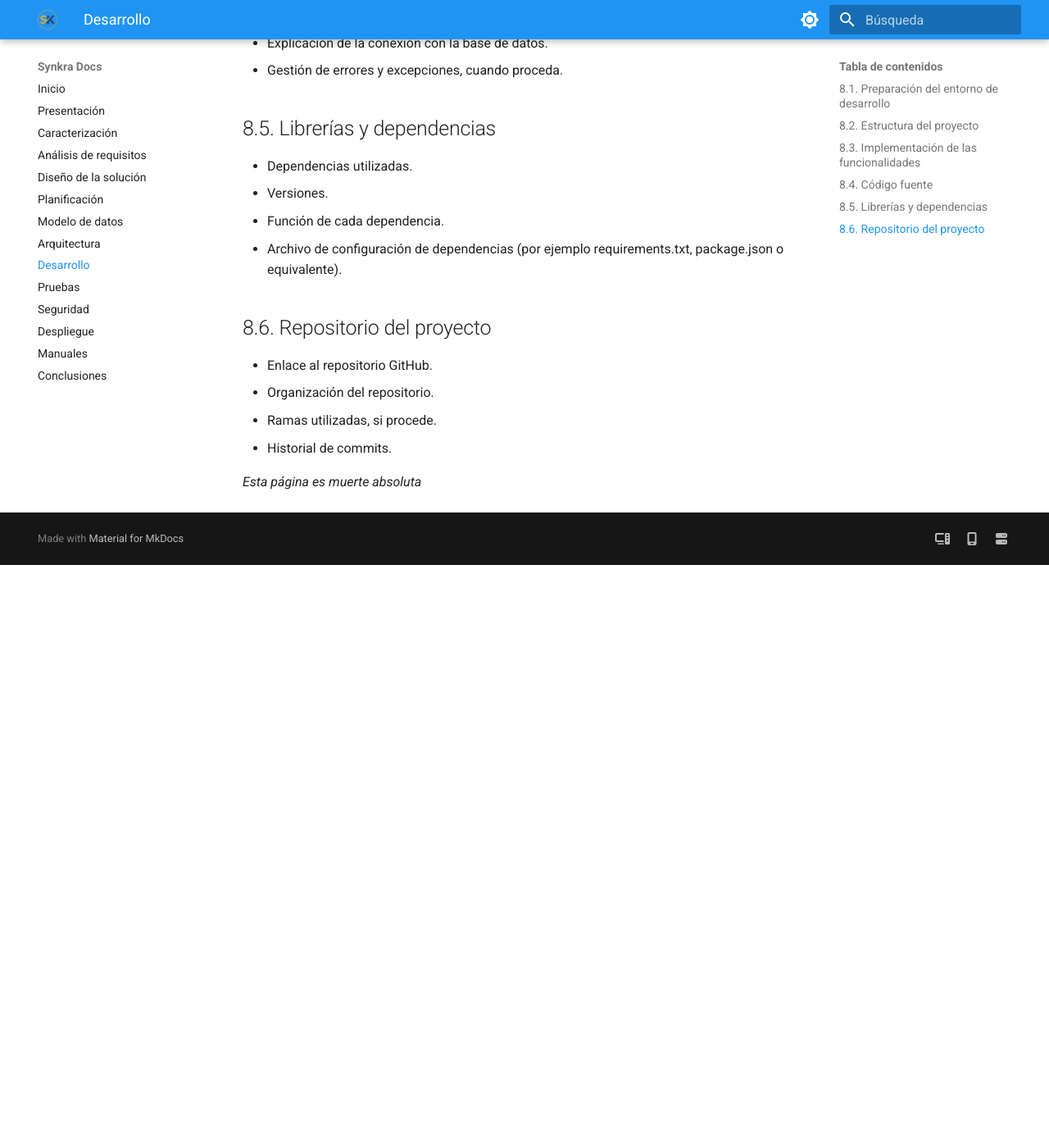
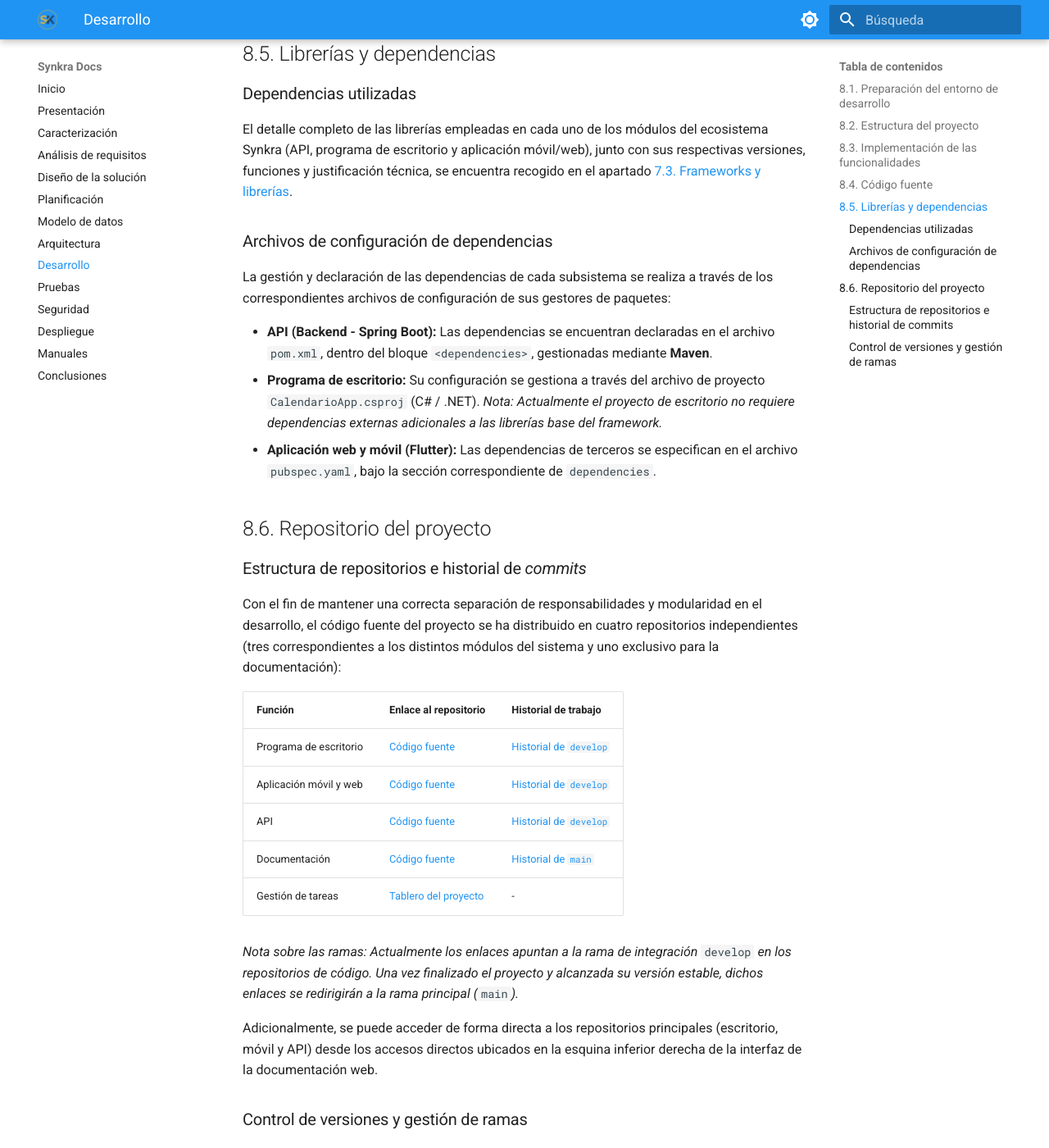
Before and after one commit to ian-ani/synkra-docs, an MkDocs documentation site: the page built from docs/08-desarrollo.md, in a window 1280 px wide and 1400 px high, scrolled down 1043 px. Shown: the whole window at 82% size. Built offline with MkDocs 1.6.1 and Material for MkDocs 9.7.7, drawn with Linux system fonts in a browser that asks for light colours; before the commit the page ends 1732 px from its top, so only the background shows below that; some of the changed text lies outside the part shown.

Commit message:
Añadir enlace a dependencias utilizadas y repositorios

```diff
--- a/docs/08-desarrollo.md
+++ b/docs/08-desarrollo.md
@@ -1,6 +1,4 @@
 # 8. Desarrollo e implementación
-
-Este es uno de los apartados más importantes. Aquí debéis demostrar cómo habéis construido realmente la aplicación.
 
 ## 8.1. Preparación del entorno de desarrollo
 
@@ -34,16 +32,38 @@ Para cada funcionalidad importante:
 
 ## 8.5. Librerías y dependencias
 
-- Dependencias utilizadas.
-- Versiones.
-- Función de cada dependencia.
-- Archivo de configuración de dependencias (por ejemplo requirements.txt, package.json o equivalente).
+### Dependencias utilizadas
+
+El detalle completo de las librerías empleadas en cada uno de los módulos del ecosistema Synkra (API, programa de escritorio y aplicación móvil/web), junto con sus respectivas versiones, funciones y justificación técnica, se encuentra recogido en el apartado [7.3. Frameworks y librerías](./07-arquitectura.md/#73-frameworks-y-librerías).
+
+### Archivos de configuración de dependencias
+
+La gestión y declaración de las dependencias de cada subsistema se realiza a través de los correspondientes archivos de configuración de sus gestores de paquetes:
+
+- **API (Backend - Spring Boot):** Las dependencias se encuentran declaradas en el archivo `pom.xml`, dentro del bloque `<dependencies>`, gestionadas mediante **Maven**.
+- **Programa de escritorio:** Su configuración se gestiona a través del archivo de proyecto `CalendarioApp.csproj` (C# / .NET). *Nota: Actualmente el proyecto de escritorio no requiere dependencias externas adicionales a las librerías base del framework.*
+- **Aplicación web y móvil (Flutter):** Las dependencias de terceros se especifican en el archivo `pubspec.yaml`, bajo la sección correspondiente de `dependencies`.
 
 ## 8.6. Repositorio del proyecto
 
-- Enlace al repositorio GitHub.
-- Organización del repositorio.
-- Ramas utilizadas, si procede.
-- Historial de commits.
+### Estructura de repositorios e historial de *commits*
 
-*Esta página es muerte absoluta*
+Con el fin de mantener una correcta separación de responsabilidades y modularidad en el desarrollo, el código fuente del proyecto se ha distribuido en cuatro repositorios independientes (tres correspondientes a los distintos módulos del sistema y uno exclusivo para la documentación):
+
+| Función | Enlace al repositorio | Historial de trabajo |
+|---------|-----------------------|------------------------|
+| Programa de escritorio | [Código fuente](https://github.com/Mokey09/LilBrosTeam-Proyecto2DAM-desktop) | [Historial de `develop`](https://github.com/Mokey09/LilBrosTeam-Proyecto2DAM-desktop/commits/develop)
+| Aplicación móvil y web | [Código fuente](https://github.com/Mokey09/LilBrosTeam-Proyecto2DAM-mobile) | [Historial de `develop`](https://github.com/Mokey09/LilBrosTeam-Proyecto2DAM-mobile/commits/develop)
+| API | [Código fuente](https://github.com/Mokey09/LilBrosTeam-Proyecto2DAM-api) | [Historial de `develop`](https://github.com/Mokey09/LilBrosTeam-Proyecto2DAM-api/commits/develop)
+| Documentación | [Código fuente](https://github.com/ian-ani/synkra-docs) | [Historial de `main`](https://github.com/ian-ani/synkra-docs/commits/main/)
+| Gestión de tareas | [Tablero del proyecto](https://github.com/users/Mokey09/projects/4) | - |
+
+*Nota sobre las ramas: Actualmente los enlaces apuntan a la rama de integración* `develop` *en los repositorios de código. Una vez finalizado el proyecto y alcanzada su versión estable, dichos enlaces se redirigirán a la rama principal (*`main`*).*
+
+Adicionalmente, se puede acceder de forma directa a los repositorios principales (escritorio, móvil y API) desde los accesos directos ubicados en la esquina inferior derecha de la interfaz de la documentación web.
+
+### Control de versiones y gestión de ramas
+
+A continuación, se muestra el flujo de trabajo y el estado de las ramas visualizado a través del cliente **SourceTree**:
+
+**Añadir imágenes del SourceTree.**
```
